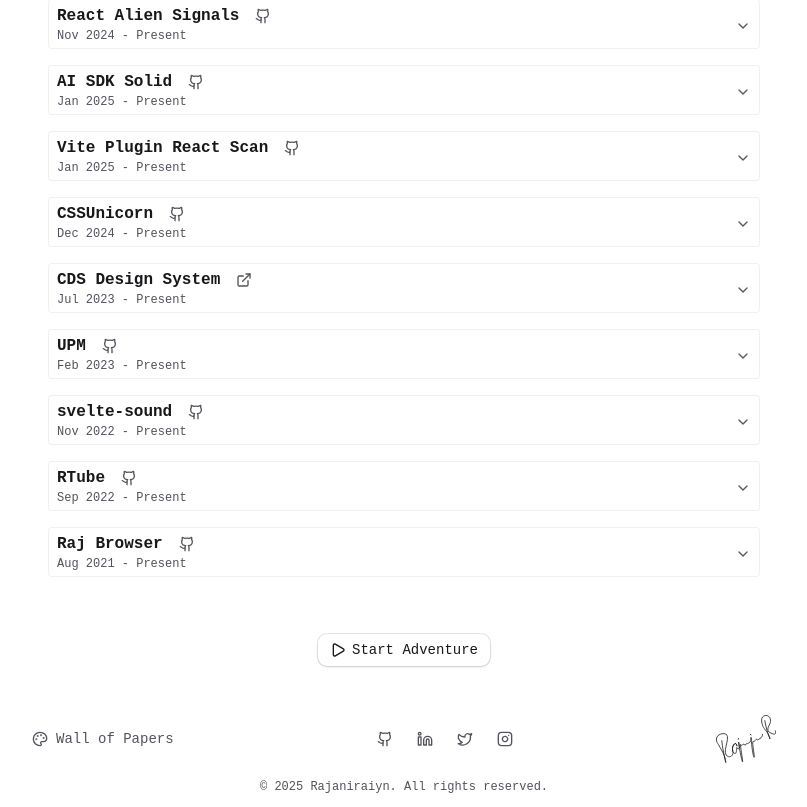
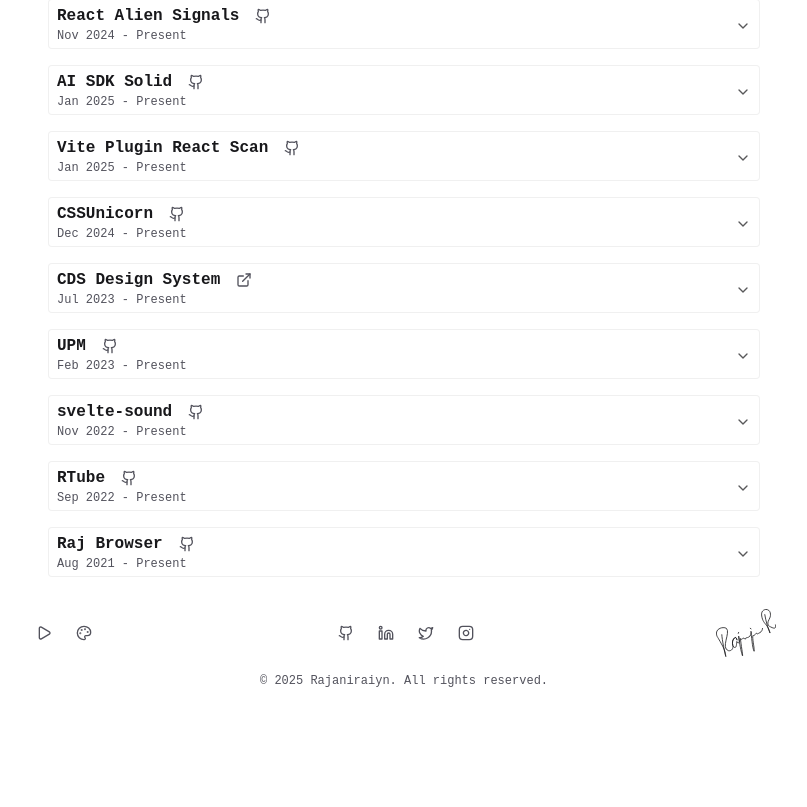
Before and after one commit to Rajaniraiyn/rajaniraiyn.github.io, a React (Vite) app: page / in a window 1280 px wide. Shown: the part 813-1620 px from the top of the page, without its empty margins (236-1043 px from the left). After the commit the page ends 1514 px from the top, so only its background shows below. Built offline with nearby package versions, Linux system fonts and the light colour scheme.

Commit message:
game preloading + nits (dialog, scroll restoration)

```diff
--- a/src/components/cheats/game.tsx
+++ b/src/components/cheats/game.tsx
@@ -1,28 +1,67 @@
+import { Button } from "@/components/ui/button";
+import { Card } from "@/components/ui/card";
+import { Dialog, DialogDescription, DialogFooter, DialogHeader, DialogPopup, DialogTitle } from "@/components/ui/dialog";
+import { Kbd, KbdGroup } from "@/components/ui/kbd";
+import { Tooltip, TooltipPopup, TooltipProvider, TooltipTrigger } from "@/components/ui/tooltip";
 import { useGame } from "@/contexts/game";
-import { Button } from "@/components/ui/button";
-import { Card, CardHeader, CardPanel, CardFooter } from "@/components/ui/card";
-import { Kbd, KbdGroup } from "@/components/ui/kbd";
-import { Tooltip, TooltipProvider, TooltipTrigger, TooltipPopup } from "@/components/ui/tooltip";
-import { Square, Gamepad2, Volume2, VolumeX, Play, Music } from "lucide-react";
+import { Man } from "@/lib/mario-game";
 import { useNavigate } from '@tanstack/react-router';
-import { useEffect, useRef, useCallback, useState } from "react";
+import { Gamepad2, Loader2, Music, Play, Square, Volume2, VolumeX } from "lucide-react";
+import { useCallback, useEffect, useRef, useState } from "react";
 
 export function Game() {
     const characterRef = useRef<HTMLImageElement>(null);
     const { addPlayer, isRunning, startGame, stopGame, soundEnabled, musicEnabled, toggleSound, toggleMusic } = useGame();
     const navigate = useNavigate();
-    const [showInstructions, setShowInstructions] = useState(true);
+    const [isGameDialogOpen, setIsGameDialogOpen] = useState(true);
+    const [isLoading, setIsLoading] = useState(true);
+    const [loadingProgress, setLoadingProgress] = useState(0);
 
     const handleStartGame = useCallback(() => {
-        setShowInstructions(false);
         startGame();
-    }, [startGame]);
+        setIsGameDialogOpen(false);
+        navigate({ to: '/', search: { game: true }, replace: true });
+    }, [startGame, navigate]);
 
     const handleStopGame = useCallback(() => {
         stopGame();
-        setShowInstructions(true);
-        navigate({ to: '/' });
+        navigate({ to: '/', search: {}, replace: true, resetScroll: false });
     }, [stopGame, navigate]);
+
+    // Preload all sprite images
+    useEffect(() => {
+        if (!isGameDialogOpen) {
+            setIsLoading(true);
+            setLoadingProgress(0);
+            return;
+        }
+
+        const spriteUrls = Object.values(Man);
+        let loadedCount = 0;
+        const totalSprites = spriteUrls.length;
+
+        const loadImage = (url: string): Promise<void> => {
+            return new Promise((resolve, reject) => {
+                const img = new Image();
+                img.onload = () => {
+                    loadedCount++;
+                    setLoadingProgress(Math.round((loadedCount / totalSprites) * 100));
+                    resolve();
+                };
+                img.onerror = reject;
+                img.src = url;
+            });
+        };
+
+        Promise.all(spriteUrls.map(loadImage))
+            .then(() => {
+                setIsLoading(false);
+            })
+            .catch((error) => {
+                console.error('Failed to load sprites:', error);
+                setIsLoading(false);
+            });
+    }, [isGameDialogOpen]);
 
     useEffect(() => {
         if (!characterRef.current) return;
@@ -42,24 +81,41 @@
                 style={{ transform: 'translateX(-50%)' }}
             />
 
-            {/* Fullscreen Instructions Dialog */}
-            {showInstructions && (
-                <div className="fixed inset-0 z-50 flex items-center justify-center bg-background/80 backdrop-blur-md p-4">
-                    <div className="w-full max-w-md">
-                        <Card className="shadow-2xl">
-                            <CardHeader className="text-center space-y-3 pb-4">
+            {/* Instructions Dialog */}
+            <Dialog open={isGameDialogOpen} onOpenChange={setIsGameDialogOpen}>
+                <DialogPopup className="max-w-md">
+                    <DialogHeader className="text-center space-y-3 pb-4">
                         <div className="flex items-center justify-center gap-3">
                             <div className="p-2 bg-primary/10 rounded-full">
                                 <Gamepad2 className="size-6 text-primary" />
                             </div>
-                                    <h2 className="text-2xl font-bold font-departure-mono">Platform Game</h2>
+                            <DialogTitle className="text-2xl font-bold font-departure-mono">Platform Game</DialogTitle>
                         </div>
-                                <p className="text-muted-foreground text-sm leading-relaxed">
+                        <DialogDescription className="text-sm leading-relaxed">
                             Navigate through this interactive portfolio using platformer controls
-                                </p>
-                            </CardHeader>
+                        </DialogDescription>
+                    </DialogHeader>
 
-                            <CardPanel className="space-y-6">
+                    {isLoading ? (
+                        <div className="space-y-4 py-6">
+                            <div className="flex flex-col items-center justify-center gap-4">
+                                <Loader2 className="size-8 animate-spin text-primary" />
+                                <div className="w-full space-y-2">
+                                    <div className="flex justify-between text-sm text-muted-foreground">
+                                        <span>Loading assets...</span>
+                                        <span>{loadingProgress}%</span>
+                                    </div>
+                                    <div className="h-2 w-full overflow-hidden rounded-full bg-muted">
+                                        <div
+                                            className="h-full bg-primary transition-all duration-300"
+                                            style={{ width: `${loadingProgress}%` }}
+                                        />
+                                    </div>
+                                </div>
+                            </div>
+                        </div>
+                    ) : (
+                        <div className="space-y-6">
                             {/* Goal */}
                             <div className="bg-accent/50 rounded-lg p-4 space-y-2">
                                 <h3 className="font-semibold text-sm uppercase tracking-wide text-accent-foreground/80">
@@ -100,22 +156,22 @@
                                     </div>
                                 </div>
                             </div>
-                            </CardPanel>
+                        </div>
+                    )}
 
-                            <CardFooter>
+                    <DialogFooter>
                         <Button
                             onClick={handleStartGame}
                             className="w-full"
                             size="lg"
+                            disabled={isLoading}
                         >
                             <Play className="size-4 mr-2" />
                             Start Game
                         </Button>
-                            </CardFooter>
-                        </Card>
-                    </div>
-                </div>
-            )}
+                    </DialogFooter>
+                </DialogPopup>
+            </Dialog>
 
             {/* Game Controls Overlay - when game is running */}
             {isRunning && (
--- a/src/components/footer.tsx
+++ b/src/components/footer.tsx
@@ -1,21 +1,33 @@
+import { Signature } from "@/components/signature";
 import { cn } from "@/lib/utils";
-import { Signature } from "@/components/signature";
-import { Link } from "@tanstack/react-router";
-import { GithubIcon, InstagramIcon, LinkedinIcon, TwitterIcon, PaletteIcon } from "lucide-react";
+import { Link, useSearch } from "@tanstack/react-router";
+import { GithubIcon, InstagramIcon, LinkedinIcon, PaletteIcon, Play, TwitterIcon } from "lucide-react";
 
 export function Footer({ className, ...props }: Omit<React.ComponentProps<'footer'>, 'children'>) {
+    const isGameActive = useSearch({ strict: false, select: (search) => search.game });
+
     return (
         <footer className={cn('max-w-3xl mx-auto p-3 space-y-4', className)} {...props}>
             {/* Main footer content */}
             <div className="flex flex-col sm:flex-row items-center justify-between gap-4">
-                {/* Left side - Wall of Papers */}
-                <div className="flex items-center gap-2">
+                {/* Left side - Easter Eggs */}
+                <div className="flex items-center gap-4">
+                    {!isGameActive && (
+                        <Link
+                            to="/"
+                            search={{ game: true }}
+                            className="text-muted-foreground hover:text-foreground transition-colors p-1 rounded-md hover:bg-accent/50"
+                            aria-label="Start Adventure"
+                        >
+                            <Play className="size-4" />
+                        </Link>
+                    )}
                     <Link
                         to="/wall-of-papers"
-                        className="flex items-center gap-2 text-sm text-muted-foreground hover:text-foreground transition-colors"
+                        className="text-muted-foreground hover:text-foreground transition-colors p-1 rounded-md hover:bg-accent/50"
+                        aria-label="Wall of Papers"
                     >
                         <PaletteIcon className="size-4" />
-                        Wall of Papers
                     </Link>
                 </div>
 
--- a/src/routes/index.tsx
+++ b/src/routes/index.tsx
@@ -6,7 +6,6 @@
 import { Header } from '@/components/header'
 import { Accordion, AccordionItem, AccordionPanel, AccordionTrigger } from '@/components/ui/accordion'
 import { Avatar, AvatarFallback, AvatarImage } from '@/components/ui/avatar'
-import { Button } from '@/components/ui/button'
 import { Card, CardHeader, CardTitle } from '@/components/ui/card'
 import { Tooltip, TooltipPopup, TooltipProvider, TooltipTrigger } from '@/components/ui/tooltip'
 import { useTheme } from '@/contexts/theme'
@@ -14,7 +13,7 @@
 import { GameElement, GameSurface } from '@/lib/mario-game'
 import { createFileRoute, Link } from '@tanstack/react-router'
 import confetti from "canvas-confetti"
-import { BuildingIcon, ExternalLink, GithubIcon, Play } from 'lucide-react'
+import { BuildingIcon, ExternalLink, GithubIcon } from 'lucide-react'
 import type { Transition } from "motion"
 import type { ComponentProps, ReactNode } from 'react'
 import { useCallback } from 'react'
@@ -29,7 +28,6 @@
 
 function RouteComponent() {
     const { game: isGameActive } = Route.useSearch()
-    const navigate = Route.useNavigate()
 
     const workExperienceTitleRef = useGameElement<HTMLHeadingElement>({
         type: GameElement.PLATFORM,
@@ -207,24 +205,6 @@
                     />
                 </Accordion>
             </section>
-
-            {/* Game Section */}
-            {!isGameActive && (
-                <section className='px-2'>
-                    <div className='flex justify-center py-4'>
-                        <Button
-                            onClick={() => navigate({ search: { game: true } })}
-                            variant="outline"
-                            size="sm"
-                            className="gap-1.5 px-3 py-1.5 text-sm"
-                        >
-                            <Play className="size-4" />
-                            Start Adventure
-                        </Button>
-                    </div>
-                </section>
-            )}
-
             {isGameActive && <Game />}
         </div>
     )
```
Lines whose indentation alone changed are shown as unchanged.
